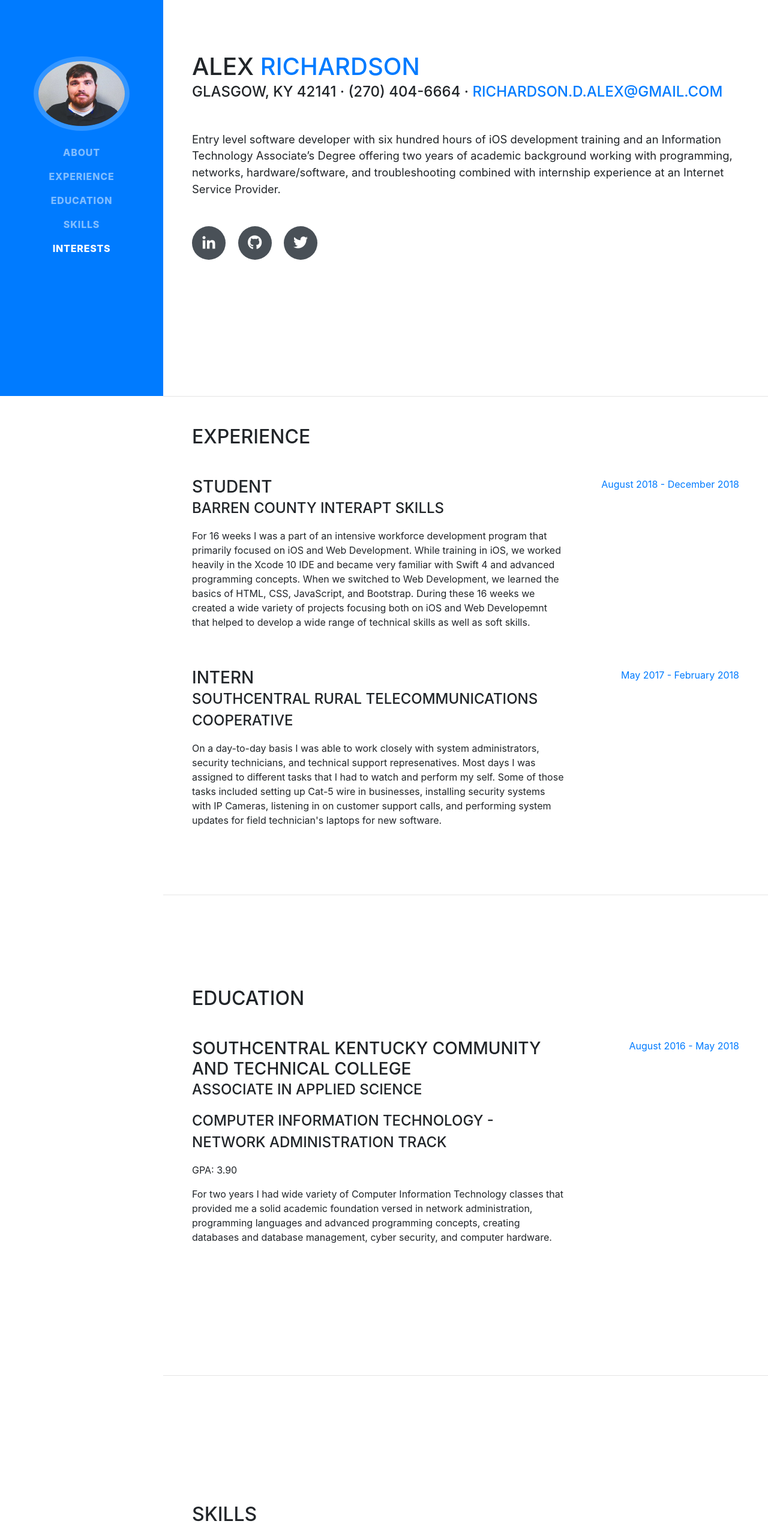
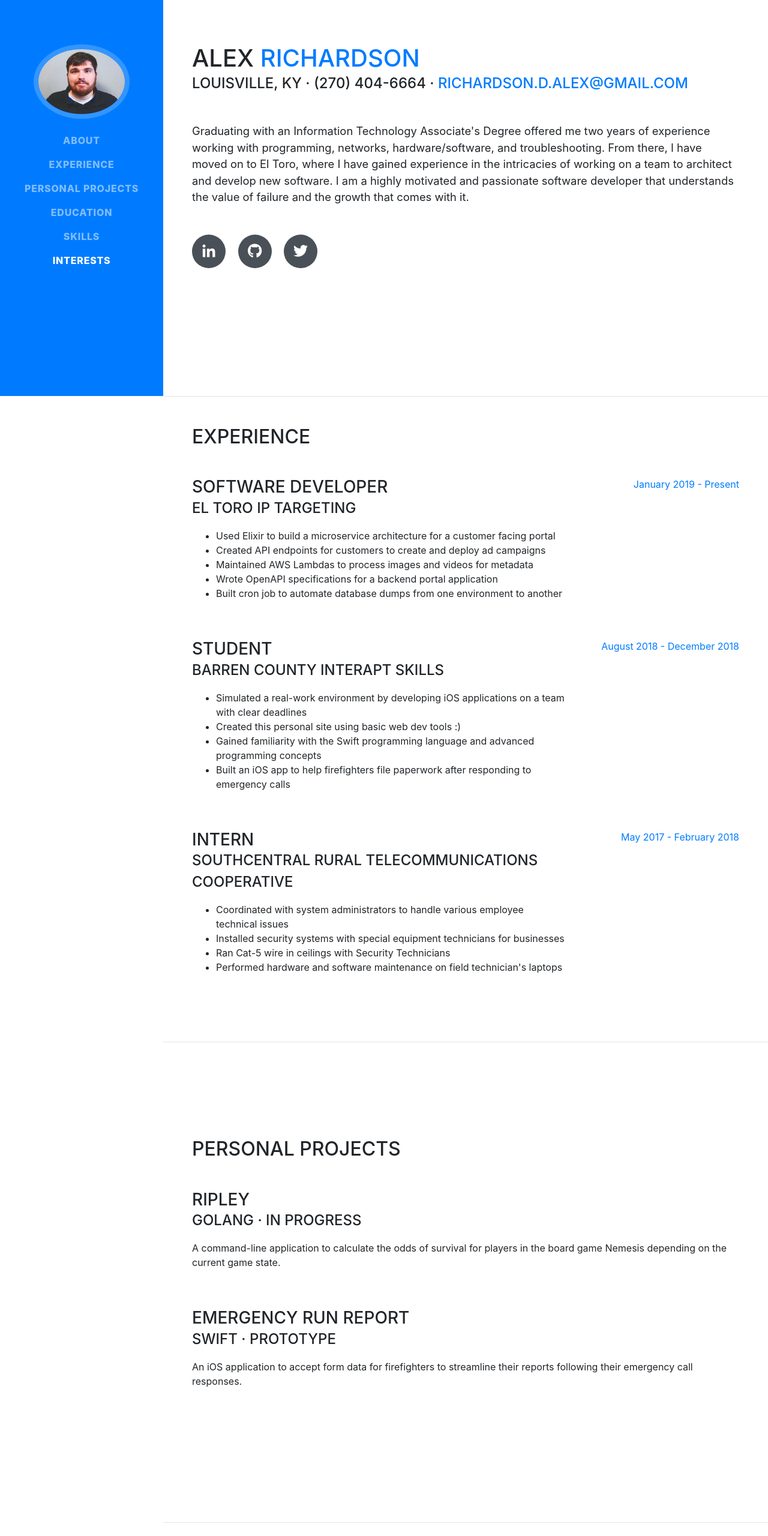
Before and after one commit to AlexD-Richardson/AlexD-Richardson.github.io, a website with bundled scripts: page index.html in a window 1280 px wide. Shown: the part 140-2700 px from the top of the page at 60% size. Built offline with nearby package versions, Linux system fonts and the light colour scheme; a web font is replaced by a local one.

Commit message:
Huge improvements

```diff
--- a/index.html
+++ b/index.html
@@ -48,6 +48,9 @@
             <a class="nav-link js-scroll-trigger" href="#experience">Experience</a>
           </li>
           <li class="nav-item">
+            <a class="nav-link js-scroll-trigger" href="#personalprojects">Personal Projects</a>
+          </li>
+          <li class="nav-item">
             <a class="nav-link js-scroll-trigger" href="#education">Education</a>
           </li>
           <li class="nav-item">
@@ -67,10 +70,15 @@
           <h1 class="mb-0">Alex
             <span class="text-primary">Richardson</span>
           </h1>
-          <div class="subheading mb-5">Glasgow, KY 42141 · (270) 404-6664 ·
+          <div class="subheading mb-5">Louisville, KY · (270) 404-6664 ·
             <a href="mailto:name@email.com">richardson.d.alex@gmail.com</a>
           </div>
-          <p class="lead mb-5">Entry level software developer with six hundred hours of iOS development training and an Information Technology Associate’s Degree offering two years of academic background working with programming, networks, hardware/software, and troubleshooting combined with internship experience at an Internet Service Provider.</p>
+          <p class="lead mb-5">Graduating with an Information Technology Associate's Degree offered me two years of experience working with
+          programming, networks, hardware/software, and troubleshooting. From there, I have moved on to El Toro, where I have
+          gained experience in the intricacies of working on a team to architect and develop new software.
+
+          I am a highly motivated and passionate software developer that understands the value of failure and the growth that
+          comes with it.</p>
           <div class="social-icons">
             <a href="https://www.linkedin.com/in/alex-richardson1997/" target="_blank">
               <i class="fab fa-linkedin-in"></i>
@@ -95,9 +103,31 @@
 
           <div class="resume-item d-flex flex-column flex-md-row mb-5">
             <div class="resume-content mr-auto">
+              <h3 class="mb-0">Software Developer</h3>
+              <div class="subheading mb-3">El Toro IP Targeting</div>
+              <ul>
+                <li>Used Elixir to build a microservice architecture for a customer facing portal</li>
+                <li>Created API endpoints for customers to create and deploy ad campaigns</li>
+                <li>Maintained AWS Lambdas to process images and videos for metadata</li>
+                <li>Wrote OpenAPI specifications for a backend portal application</li>
+                <li>Built cron job to automate database dumps from one environment to another</li>
+              </ul>
+            </div>
+            <div class="resume-date text-md-right">
+              <span class="text-primary">January 2019 - Present</span>
+            </div>
+          </div>
+
+          <div class="resume-item d-flex flex-column flex-md-row mb-5">
+            <div class="resume-content mr-auto">
               <h3 class="mb-0">Student</h3>
               <div class="subheading mb-3">Barren County Interapt Skills</div>
-              <p>For 16 weeks I was a part of an intensive workforce development program that primarily focused on iOS and Web Development. While training in iOS, we worked heavily in the Xcode 10 IDE and became very familiar with Swift 4 and advanced programming concepts. When we switched to Web Development, we learned the basics of HTML, CSS, JavaScript, and Bootstrap. During these 16 weeks we created a wide variety of projects focusing both on iOS and Web Developemnt that helped to develop a wide range of technical skills as well as soft skills.</p>
+              <ul>
+                <li>Simulated a real-work environment by developing iOS applications on a team with clear deadlines</li>
+                <li>Created this personal site using basic web dev tools :)</li>
+                <li>Gained familiarity with the Swift programming language and advanced programming concepts</li>
+                <li>Built an iOS app to help firefighters file paperwork after responding to emergency calls</li>
+              </ul>
             </div>
             <div class="resume-date text-md-right">
               <span class="text-primary">August 2018 - December 2018</span>
@@ -108,7 +138,12 @@
             <div class="resume-content mr-auto">
               <h3 class="mb-0">Intern</h3>
               <div class="subheading mb-3">Southcentral Rural Telecommunications Cooperative</div>
-              <p>On a day-to-day basis I was able to work closely with system administrators, security technicians, and technical support represenatives. Most days I was assigned to different tasks that I had to watch and perform my self. Some of those tasks included setting up Cat-5 wire in businesses, installing security systems with IP Cameras, listening in on customer support calls, and performing system updates for field technician's laptops for new software.</p>
+              <ul>
+                <li>Coordinated with system administrators to handle various employee technical issues</li>
+                <li>Installed security systems with special equipment technicians for businesses</li>
+                <li>Ran Cat-5 wire in ceilings with Security Technicians</li>
+                <li>Performed hardware and software maintenance on field technician's laptops</li>
+              </ul>
             </div>
             <div class="resume-date text-md-right">
               <span class="text-primary">May 2017 - February 2018</span>
@@ -117,6 +152,33 @@
 
         </div>
 
+      </section>
+
+      <hr class="m-0">
+
+      <section class="resume-section p-3 p-lg-5 d-flex flex-column" id="personalprojects">
+        <div class="my-auto">
+          <h2 class="mb-5">Personal Projects</h2>
+
+          <div class="resume-item d-flex flex-column flex-md-row mb-5">
+            <div class="resume-content mr-auto">
+              <h3 class="mb-0">Ripley</h3>
+              <div class="subheading mb-3">Golang · In Progress</div>
+              <p>A command-line application to calculate the odds of survival for players in the board game Nemesis depending on the
+              current game state.</p>
+            </div>
+          </div>
+
+          <div class="resume-item d-flex flex-column flex-md-row mb-5">
+            <div class="resume-content mr-auto">
+              <h3 class="mb-0">Emergency Run Report</h3>
+              <div class="subheading mb-3">Swift · Prototype</div>
+              <p>An iOS application to accept form data for firefighters to streamline their reports following their emergency call
+              responses.</p>
+            </div>
+          </div>
+
+        </div>
       </section>
 
       <hr class="m-0">
@@ -150,48 +212,39 @@
           <div class="subheading mb-3">Programming Languages &amp; Tools</div>
           <ul class="list-inline dev-icons">
             <li class="list-inline-item">
-              <i class="devicon-html5-plain" data-toggle="tooltip" data-placement="top" title="HTML5"></i>
+              <i class="devicon-amazonwebservices-plain-wordmark" data-toggle="tooltip" data-placement="top" title="Amazon Web Services"></i> </i>
             </li>
             <li class="list-inline-item">
-              <i class="devicon-css3-plain" data-toggle="tooltip" data-placement="top" title="CSS3"></i>
+              <i class="devicon-postgresql-plain-wordmark" data-toggle="tooltip" data-placement="top" title="PostgreSQL"></i>
             </li>
             <li class="list-inline-item">
-              <i class="devicon-bootstrap-plain" data-toggle="tooltip" data-placement="top" title="Bootstrap"></i>
+              <i class="devicon-mongodb-plain-wordmark"
+              data-toggle="tooltip" data-placement="top" title="MongoDB"></i>
             </li>
             <li class="list-inline-item">
-                <i class="devicon-swift-plain" data-toggle="tooltip" data-placement="top" title="Swift"></i>
+                <i class="devicon-git-plain-wordmark"
+                data-toggle="tooltip" data-placement="top" title="Git (source control)"></i>
             </li>
             <li class="list-inline-item">
-                <i class="devicon-mysql-plain" data-toggle="tooltip" data-placement="top" title="MySQL"></i>
+                <i class="devicon-docker-plain-wordmark"
+                data-toggle="tooltip" data-placement="top" title="Docker"></i>
             </li>
           <li class="list-inline-item">
-                <i class="devicon-csharp-plain" data-toggle="tooltip" data-placement="top" title="C#"></i>
+            <i class="devicon-go-line" data-toggle="tooltip" data-placement="top" title="Golang"></i>
           </li>
           <li class="list-inline-item">
-                <i class="devicon-visualstudio-plain" data-toggle="tooltip" data-placement="top" title="Visual Studio"></i>
-            </li>
-            <li class="list-inline-item">
-                <i class="devicon-windows8-original" data-toggle="tooltip" data-placement="top" title="Windows OS"></i>
+            <i class="devicon-javascript-plain" data-toggle="tooltip" data-placement="top" title="JavaScript"></i>
           </li>
           <li class="list-inline-item">
             <i class="devicon-linux-plain" data-toggle="tooltip" data-placement="top" title="Linux"></i>
           </li>
-            <li class="list-inline-item">
-                <i class="devicon-apple-original" data-toggle="tooltip" data-placement="top" title="Mac OS"></i>
-            </li>
-
-
-
           </ul>
 
           <div class="subheading mb-3">Additional Skills</div>
           <ul class="fa-ul mb-0">
             <li>
               <i class="fa-li fa fa-check"></i>
-              Network Administration</li>
-            <li>
-              <i class="fa-li fa fa-check"></i>
-              Database Creation and management</li>
+              Database management</li>
             <li>
               <i class="fa-li fa fa-check"></i>
               Basic Cyber-Security Concepts</li>
@@ -207,7 +260,7 @@
       <section class="resume-section p-3 p-lg-5 d-flex flex-column" id="interests">
         <div class="my-auto">
           <h2 class="mb-5">Interests</h2>
-          <p>Apart from being Junior Software Developer, I enjoy most of my time working out, hiking, playing and collecting board games/video games, and hanging out with my girlfriend and friends. I am also an avid movie watcher along with being a huge sports fan!  </p>
+          <p>Apart from being Software Developer, I enjoy most of my time working out, hiking, playing and collecting board games/video games, and hanging out with my girlfriend and friends. I am also an avid movie watcher along with being a huge sports fan!  </p>
           <p class="mb-0">Some of my favorite movies are The Dark Knight, Rocky, Interstellar, Avengers: Infinity War, and Remember The Titans. My favorite sports teams are the Tennessee Titans, St. Louis Cardinals, St.Louis Blues, Arsenal, and the Kentucky Wildcats.</p>
 
           <br>
```
Lines whose indentation alone changed are shown as unchanged.
